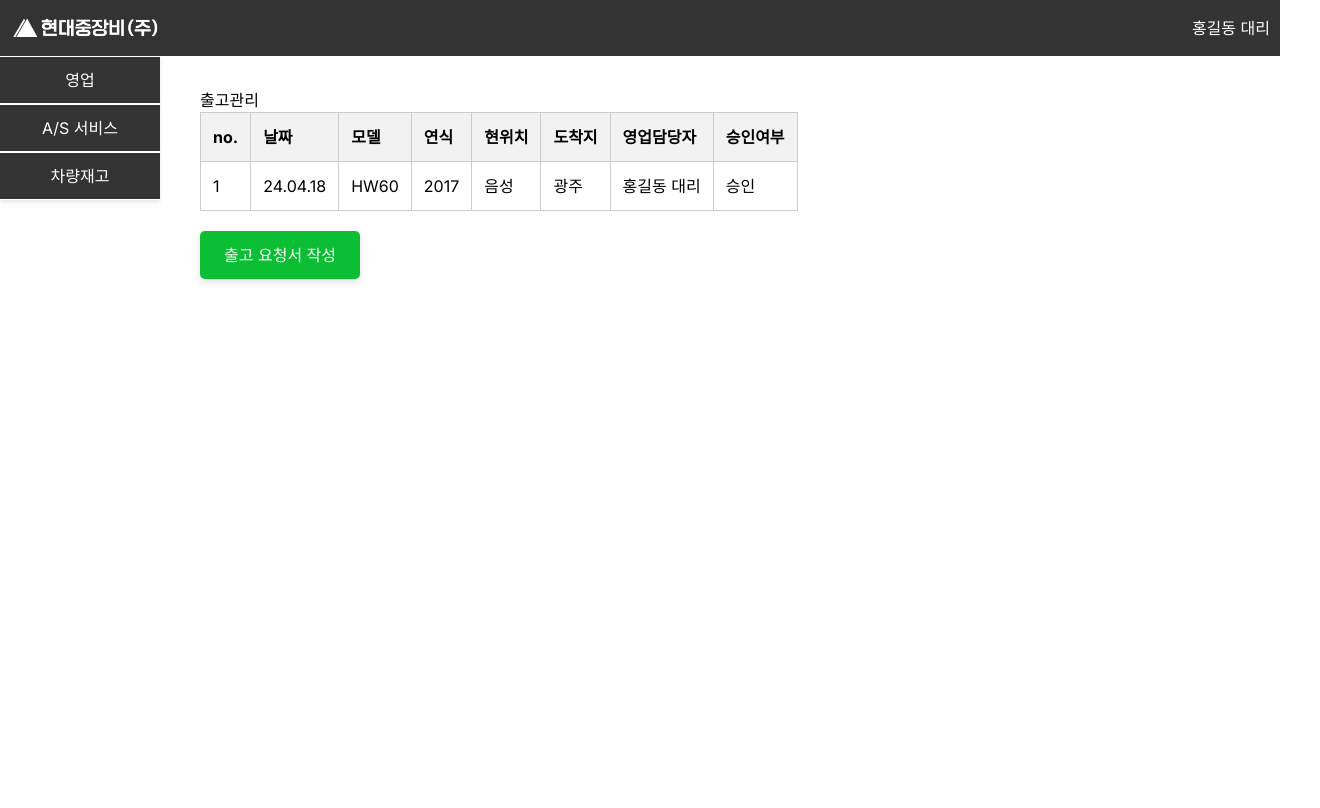
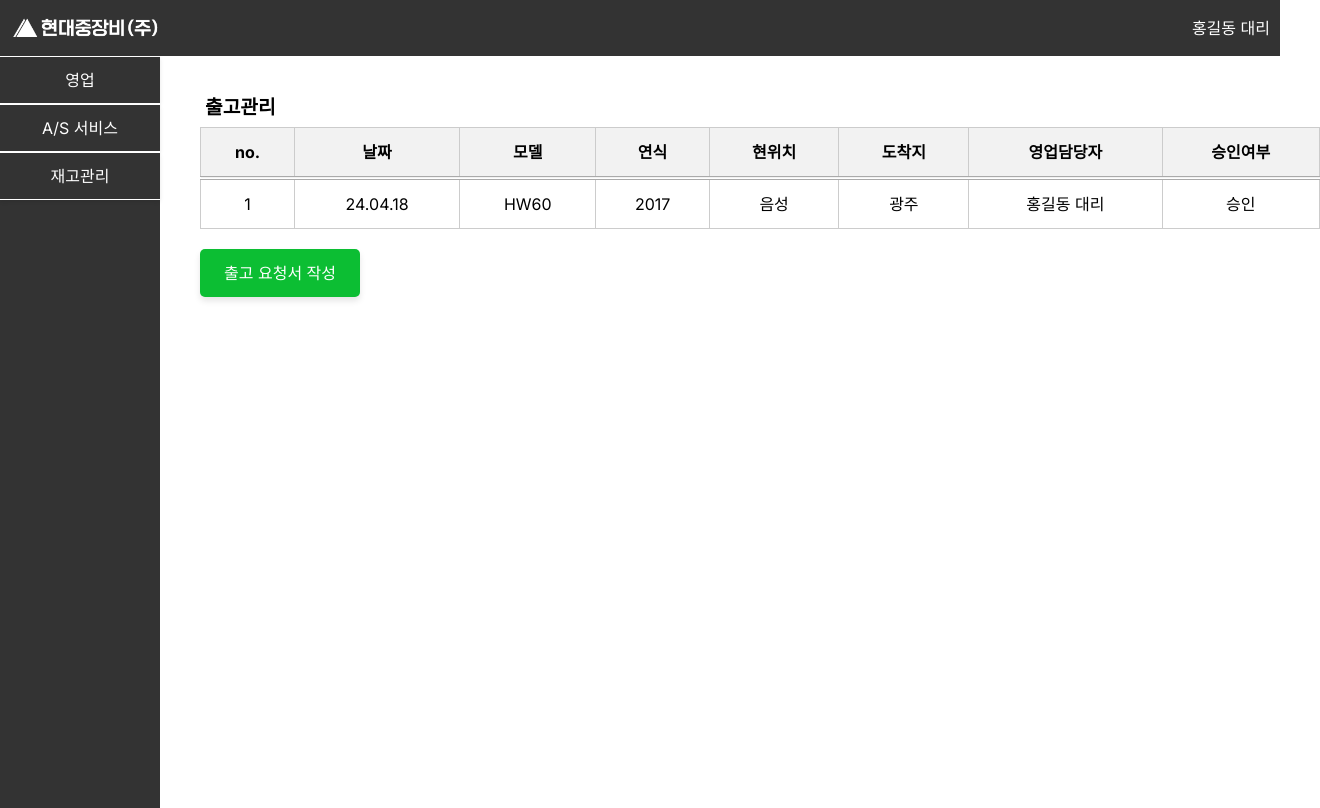
Before and after one commit to Jeongp4939/Jangbe, a Next.js app in the folder jangbe/: page /sales/release in a window 1280 px wide. Shown: the whole page, 1320 px wide, since content can reach past the window. Built offline with nearby package versions, Linux system fonts and the light colour scheme.

Commit message:
design: 네브바, 테이블 등 속성 변경

```diff
--- a/jangbe/app/NavBar.tsx
+++ b/jangbe/app/NavBar.tsx
@@ -53,7 +53,9 @@ export default function Navbar() {
           </button>
           <button
             type="button"
-            onClick={() => router.push("/sales/transportation", { scroll: false })}
+            onClick={() =>
+              router.push("/sales/transportation", { scroll: false })
+            }
             className={styles.button}
           >
             배차정보
@@ -82,7 +84,7 @@ export default function Navbar() {
           onClick={() => toggleMenu(2)}
           className={styles.button}
         >
-          차량재고
+          재고관리
         </button>
         <div
           className={`flex flex-col ${styles.submenu} ${
@@ -93,10 +95,10 @@ export default function Navbar() {
             type="button"
             className={styles.button}
             onClick={() =>
-              router.push("/products/eumseong-products", { scroll: false })
+              router.push("/products/whole-products", { scroll: false })
             }
           >
-            음성재고
+            전체재고
           </button>
           <button
             type="button"
@@ -111,10 +113,10 @@ export default function Navbar() {
             type="button"
             className={styles.button}
             onClick={() =>
-              router.push("/products/whole-products", { scroll: false })
+              router.push("/products/eumseong-products", { scroll: false })
             }
           >
-            전체재고
+            음성재고
           </button>
         </div>
       </div>
--- a/jangbe/app/globals.css
+++ b/jangbe/app/globals.css
@@ -16,18 +16,14 @@
   }
 }
 
-body {
-  color: rgb(var(--foreground-rgb));
-  /* background: linear-gradient(
-      to bottom,
-      transparent,
-      rgb(var(--background-end-rgb))
-    )
-    rgb(var(--background-start-rgb)); */
-}
-
 @layer utilities {
   .text-balance {
     text-wrap: balance;
   }
 }
+
+h1 {
+  font-size: 1.2rem;
+  font-weight: 600;
+  margin: 5px;
+}
--- a/jangbe/app/products/enter_products/page.tsx
+++ b/jangbe/app/products/enter_products/page.tsx
@@ -1,13 +1,12 @@
 // Enter_Products.tsx
 
-import styles from './styles.module.css' ;
+import styles from "./styles.module.css";
 
 export default function Enter_Products() {
   return (
     <>
+      <h1>재고 작성 페이지</h1>
       <div className={styles.container}>
-        <h1>재고 작성 페이지</h1>
-
         <form className={styles.form}>
           <label htmlFor="purchaseDate">매입일자:</label>
           <input type="date" id="purchaseDate" name="purchaseDate" />
@@ -21,7 +20,6 @@ export default function Enter_Products() {
           <label htmlFor="customerName">고객명:</label>
           <input type="text" id="customerName" name="customerName" />
 
-
           <label htmlFor="chassisNumber">차대번호:</label>
           <input type="number" id="chassisNumber" name="chassisNumber" />
 
@@ -30,7 +28,6 @@ export default function Enter_Products() {
 
           <label htmlFor="salePrice">판매조정가:</label>
           <input type="text" id="salePrice" name="salePrice" />
-
 
           <label htmlFor="branch">지점:</label>
           <select id="branch" name="branch">
@@ -47,7 +44,9 @@ export default function Enter_Products() {
             <option value="출고">출고</option>
           </select>
 
-          <button className={styles.submitButton} type="submit">저장</button>
+          <button className={styles.submitButton} type="submit">
+            저장
+          </button>
         </form>
       </div>
     </>
--- a/jangbe/app/products/styles.module.css
+++ b/jangbe/app/products/styles.module.css
@@ -5,19 +5,19 @@
 
 .table {
   width: 100%;
+  min-width: 70rem;
   border-collapse: collapse;
+  text-align: center;
 }
 
 .table th,
 .table td {
   padding: 8px;
   border: 1px solid #ddd;
-  text-align:center;
 }
 
 .table th {
   background-color: #f2f2f2;
-  text-align: left;
 }
 
 .table tbody tr:nth-child(even) {
@@ -29,9 +29,6 @@
 }
 
 .button {
-  position: fixed;
-  bottom: 20px;
-  right: 20px;
   background-color: #007bff;
   color: #fff;
   padding: 10px 20px;
--- a/jangbe/app/sales/release/page.tsx
+++ b/jangbe/app/sales/release/page.tsx
@@ -30,7 +30,7 @@ export default function Release() {
 
         <div className={styles.tableContainer}>
           <table className={styles.table}>
-            <thead>
+            <thead className={styles.thead}>
               <tr>
                 <th>no.</th>
                 <th>날짜</th>
--- a/jangbe/app/sales/release/styles.module.css
+++ b/jangbe/app/sales/release/styles.module.css
@@ -5,8 +5,10 @@
 
 .table {
   width: 100%;
+  min-width: 70rem;
   border-collapse: collapse;
   margin-bottom: 20px; /* 테이블과 버튼 사이의 간격을 조정합니다 */
+  text-align: center;
 }
 
 .table th,
@@ -17,7 +19,6 @@
 
 .table th {
   background-color: #f2f2f2;
-    text-align: left;
 }
 
 .table tbody tr:nth-child(even) {
@@ -42,3 +43,8 @@
 .button:hover {
   background-color: #06740fd3;
 }
+
+.thead {
+  text-align: center;
+  border-bottom: 4px double #aaa;
+}
--- a/jangbe/app/sales/release_request/page.tsx
+++ b/jangbe/app/sales/release_request/page.tsx
@@ -1,13 +1,11 @@
-
-import styles from './styles.module.css' ;
+import styles from "./styles.module.css";
 
 export default function Release_Request() {
   return (
     <>
+      <h1>재고 작성 페이지</h1>
       <div className={styles.container}>
-        <h1>재고 작성 페이지</h1>
-
-        <form className={styles.form}>
+        <form className={`${styles.form}`}>
           <label htmlFor="purchaseDate">날짜:</label>
           <input type="date" id="purchaseDate" name="purchaseDate" />
 
@@ -30,7 +28,11 @@ export default function Release_Request() {
           <input type="text" id="destination" name="destination" />
 
           <label htmlFor="destinationManager">담당자:</label>
-          <input type="text" id="destinationManager" name="destinationManager" />
+          <input
+            type="text"
+            id="destinationManager"
+            name="destinationManager"
+          />
 
           <label htmlFor="destinationPhone">전화번호:</label>
           <input type="tel" id="destinationPhone" name="destinationPhone" />
@@ -40,6 +42,7 @@ export default function Release_Request() {
 
           <label htmlFor="approvalStatus">승인여부:</label>
           <select id="approvalStatus" name="approvalStatus">
+            {/* 재고 승인은 관리자만 가능하게끔 수정 필요함 */}
             <option value="미승인">미승인</option>
             <option value="승인">승인</option>
           </select>
@@ -47,7 +50,9 @@ export default function Release_Request() {
           <label htmlFor="dispatchInfo">배차정보:</label>
           <input type="text" id="dispatchInfo" name="dispatchInfo" />
 
-          <button className={styles.submitButton} type="submit">저장</button>
+          <button className={styles.submitButton} type="submit">
+            저장
+          </button>
         </form>
       </div>
     </>
--- a/jangbe/app/sales/release_request/styles.module.css
+++ b/jangbe/app/sales/release_request/styles.module.css
@@ -1,7 +1,7 @@
 /* styles.module.css */
 
 .container {
-  max-width: 600px;
+  min-width: 30rem;
   margin: 0 auto;
   padding: 20px;
   border: 1px solid #ccc;
@@ -38,9 +38,7 @@
 }
 
 .submitButton {
-  position: fixed;
-  bottom: 20px;
-  right: 20px;
+  margin: 10px;
   padding: 10px;
   background-color: #007bff;
   color: white;
--- a/jangbe/app/styles.module.css
+++ b/jangbe/app/styles.module.css
@@ -25,6 +25,8 @@
 
 .navbar {
   position: sticky;
+  height: 94dvh;
+  background-color: #333;
   top:0;
   left:0;
   z-index: 1000;
```
Also changed, not shown: jangbe/app/products/enter_products/styles.module.css (+1 -6 lines). Lines whose indentation alone changed are shown as unchanged.
